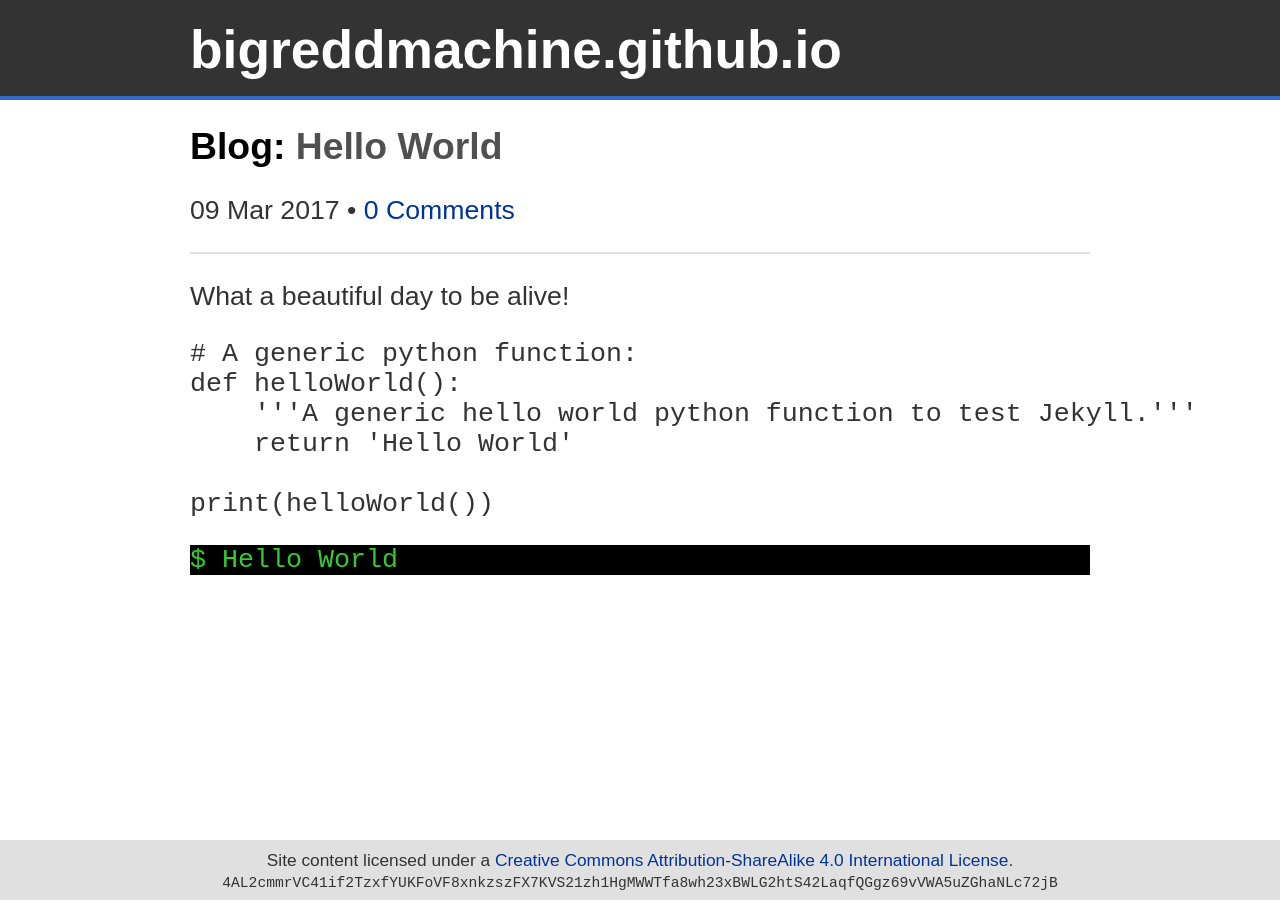
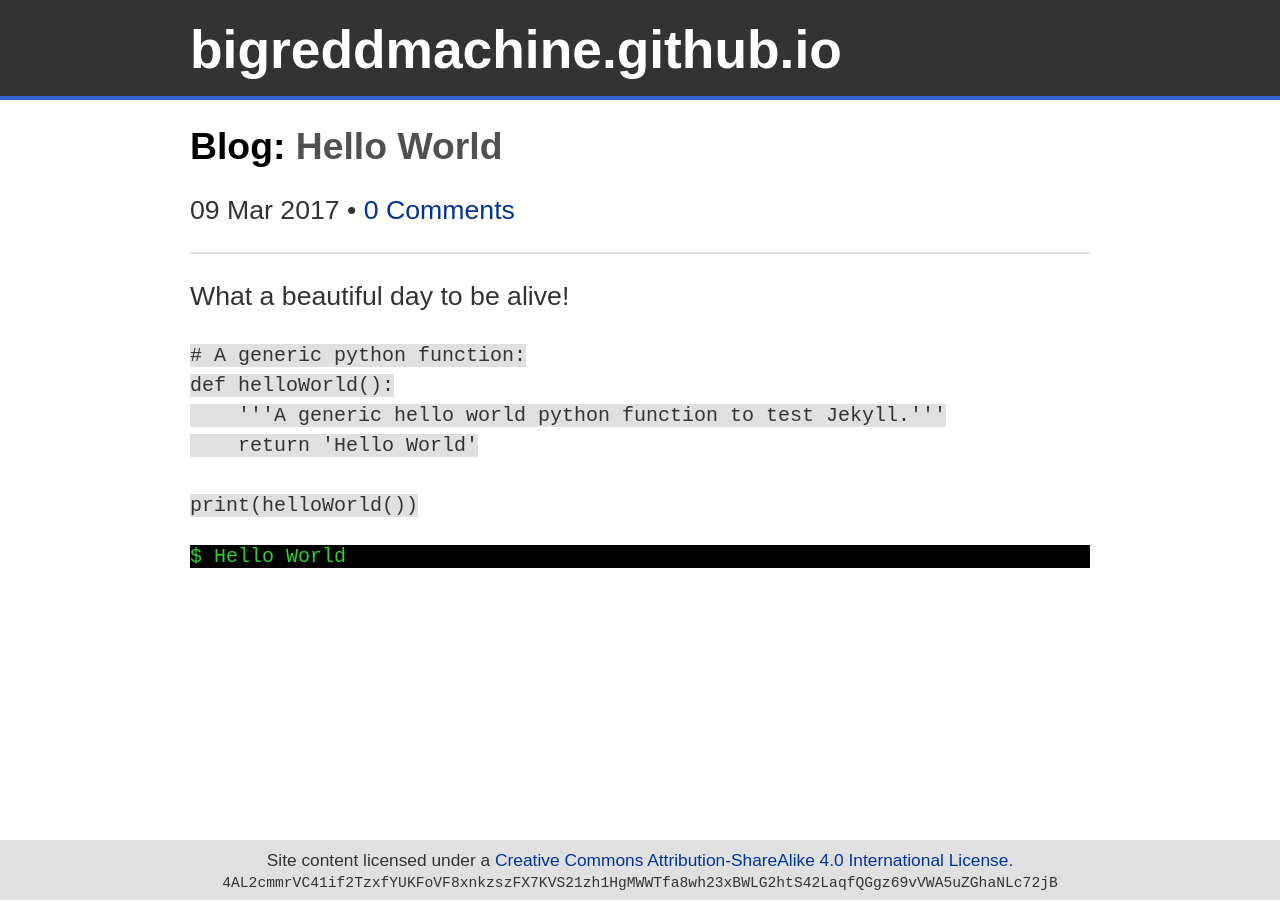
Before and after one commit to bigreddmachine/bigreddmachine.github.io, a Jekyll site: the page built from _posts/2017-03-09-hello-world.md, in a window 1280 px wide. Built offline with Jekyll 4.4.1, drawn with Linux system fonts in a browser that asks for light colours; comment, search, counter and statistics services are not loaded.

Commit message:
update code styling

```diff
--- a/css/main.css
+++ b/css/main.css
@@ -70,10 +70,17 @@ footer .content-container { padding: 10px 20px; overflow: hidden; }
 .center { text-align: center; }
 .black { color: #000000; }
 
+code {
+    background-color: #E0E0E0;
+    font-size: 0.75em;
+    overflow-y: scroll;
+}
+
 .terminal {
     background-color: #000000;
     font-family: monospace;
     color: #32CD32;
+    font-size: 0.75em;
 }
 
 .blog-post {
```
